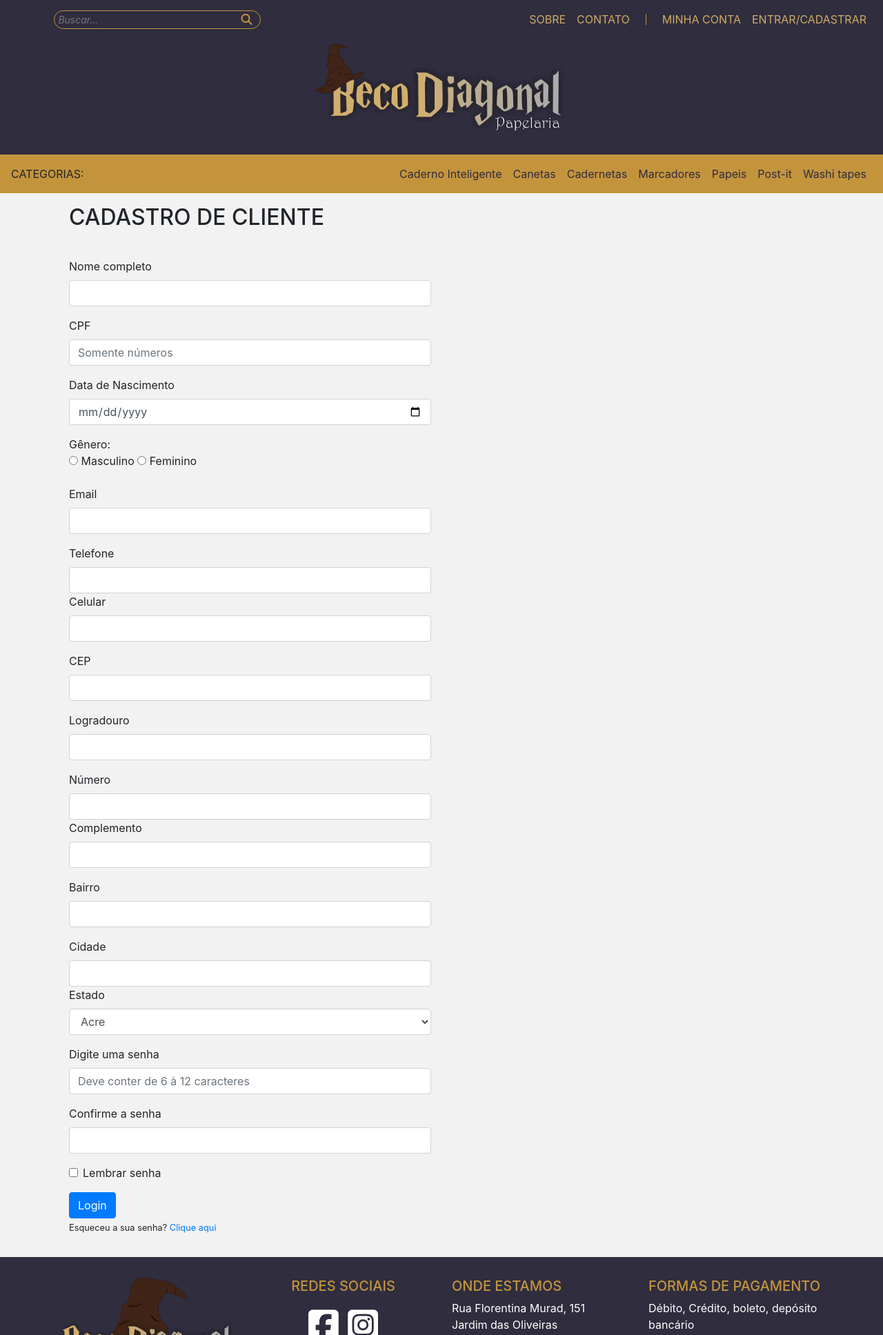
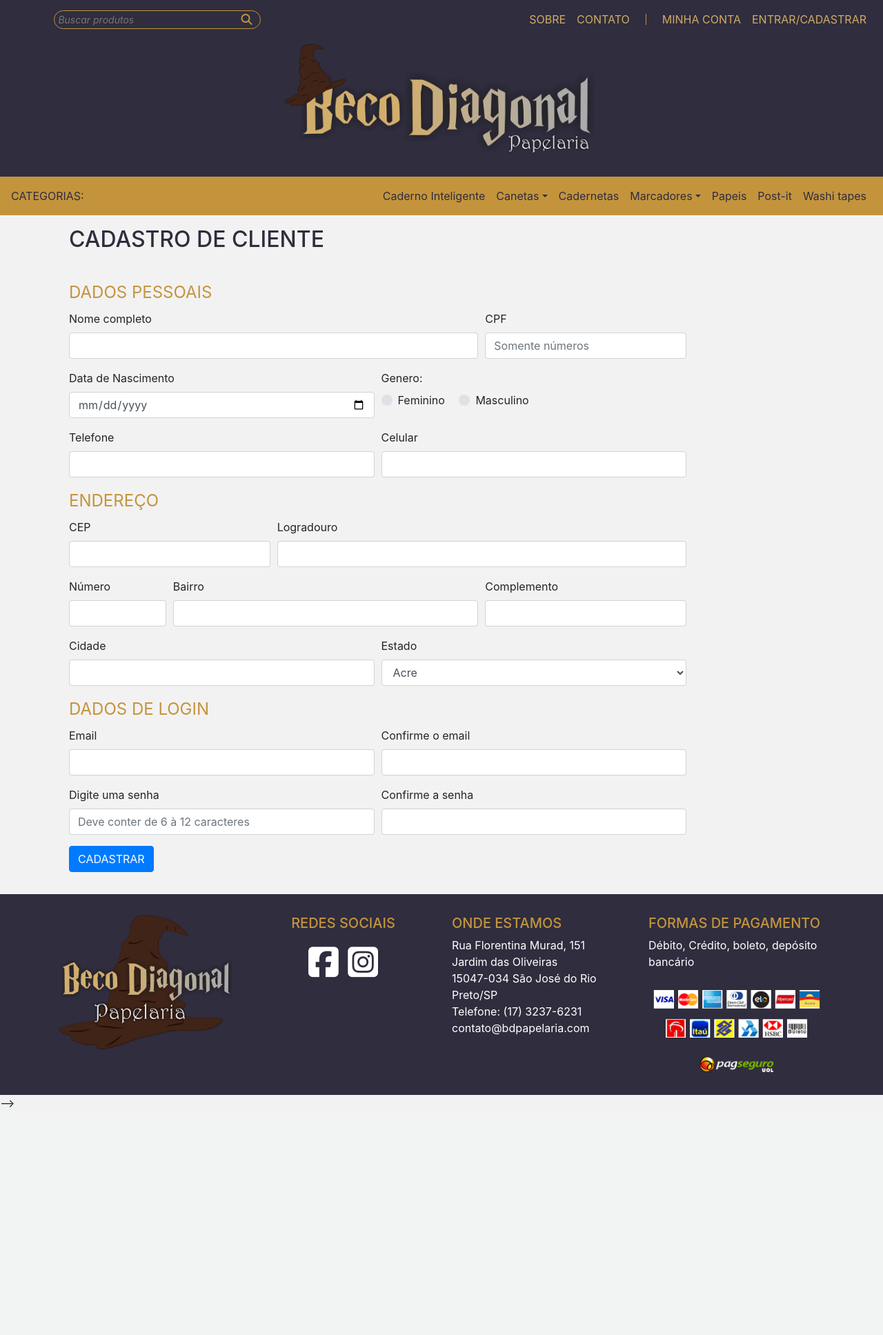
Before and after one commit to soniamarasa/becodiagonal_papelaria, a PHP site: page /cadastro.html in a window 1280 px wide. Shown: the top 1935 px of the page at 69% size. After the commit the page ends 1605 px from the top, so only its background shows below. Run offline with PHP 8.4, Linux system fonts and the light colour scheme; some libraries are stand-ins or nearby versions.

Commit message:
commit 6

```diff
--- a/cadastro.html
+++ b/cadastro.html
@@ -13,12 +13,9 @@
     <script src="https://kit.fontawesome.com/a9b0ab3116.js" crossorigin="anonymous"></script>
     <link rel="icon" href="media/bdicon.png">
 
-
 </head>
 
 <body>
-
-
 
     <header>
         <nav class="navbar navbar-expand-md navbar-light fixed-top navbar-background">
@@ -26,7 +23,7 @@
 
 
             <div id="divBusca">
-                <input type="text" id="txtBusca" placeholder="Buscar..." />
+                <input type="text" id="txtBusca" placeholder="Buscar produtos" />
                 <i class="fas fa-search search"></i>
             </div>
 
@@ -83,16 +80,26 @@
                     <a href="" class="nav-link">Caderno Inteligente</a>
                 </li>
 
-                <li class="nav-item">
-                    <a href="" class="nav-link">Canetas</a>
+                <li class="dropdown nav-item">
+                    <a data-toggle="dropdown" class="dropdown-toggle nav-link js-scroll-trigger">Canetas</a>
+                     <ul class="dropdown-menu">
+                          <li class="nav-item">  <a class="nav-link js-scroll-trigger" href="#">Brush Pen</a></li>
+                          <li class="nav-item">  <a class="nav-link js-scroll-trigger" href="#">Esferográficas</a></li>
+                          <li class="nav-item">  <a class="nav-link js-scroll-trigger" href="#">Gel</a></li>
+                          <li class="nav-item">  <a class="nav-link js-scroll-trigger" href="#">Hidrográficas</a></li>
+                      </ul>
                   </li>
 
                 <li class="nav-item">
                     <a href="" class="nav-link">Cadernetas</a>
                 </li>
 
-                <li class="nav-item">
-                    <a href="" class="nav-link">Marcadores</a>
+                <li class="dropdown nav-item">
+                    <a data-toggle="dropdown" class="dropdown-toggle nav-link js-scroll-trigger">Marcadores</a>
+                     <ul class="dropdown-menu">
+                          <li class="nav-item">  <a class="nav-link js-scroll-trigger" href="#">Marcadores Artisticos </a></li>
+                          <li class="nav-item">  <a class="nav-link js-scroll-trigger" href="#">Marca-Texto </a></li>
+                      </ul>
                   </li>
 
                 <li class="nav-item">
@@ -113,26 +120,34 @@
 
     <article>
         <div class="container">
-            <div class="col-md-6">
+            <div id="principal" class="col-md-10">
                 <section>
                     <h2 id="login">CADASTRO DE CLIENTE</h2>
-                    <form id="cadastro">
-                        <div class="form-group">
+
+                    <form>
+                        <fieldset>
+                            <legend>DADOS PESSOAIS</legend>
+                            <div class="form-row">
+                                <div class="form-group col-md-8">
                                     <label for="nomeCompleto">Nome completo</label>
-                            <input type="text" class="form-control" id="nomeCompleto" aria-describedby="emailHelp">
+                                    <input type="text" class="form-control" id="nomeCompleto"
+                                        aria-describedby="emailHelp">
                                 </div>
-                        <div class="form-group">
+                                <div class="form-group col-md-4">
                                     <label for="nomeCompleto">CPF</label>
-                            <input type="number" class="form-control" id="nomeCompleto" aria-describedby="emailHelp"
-                                placeholder="Somente números">
+                                    <input type="number" class="form-control" id="nomeCompleto"
+                                        aria-describedby="emailHelp" placeholder="Somente números">
                                 </div>
-                        <div class="form-group">
+                            </div>
+
+                            <div class="form-row">
+                                <div class="form-group col-md-6">
                                     <label for="dataNasc">Data de Nascimento</label>
-                            <input type="date" class="form-control" id="dataNasc" aria-describedby="emailHelp"
+                                    <input type="date"  class="form-control" id="dataNasc" aria-describedby="emailHelp"
                                         placeholder="DD/MM/AAAA">
                                 </div>
 
-                        <div class="form-group">
+                                <!-- <div class="form-group col-md-6">
                                 <div for="genero" class="">
                                     Gênero:
                                 </div>
@@ -144,47 +159,78 @@
                                     <input type="radio" id="genero" name="gender" value="F">
                                     Feminino
                                 </label>
+                            </div> -->
+
+
+                                <div class="form-group col-md-5">
+
+                                    <label>Genero: </label><br>
+                                    <div class="custom-control custom-radio custom-control-inline">
+                                        <input type="radio" id="genero1" name="genero" class="custom-control-input"
+                                            value="F">
+                                        <label class="custom-control-label" for="genero1">Feminino</label>
+                                    </div>
+                                    <div class="custom-control custom-radio custom-control-inline">
+                                        <input type="radio" id="genero2" name="genero" class="custom-control-input"
+                                            value="M">
+                                        <label class="custom-control-label" for="genero2">Masculino</label>
+                                    </div>
                                 </div>
 
-                        <div class="form-group">
-                            <label for="email">Email</label>
-                            <input type="email" class="form-control" id="email" aria-describedby="emailHelp">
                             </div>
 
-                        <div class="form-group">
+                            <div class="form-row">
+
+                                <div class="form-group col-md-6">
                                     <label for="phonenumber">Telefone</label>
-                            <input type="number" class="form-control" id="phonenumber" aria-describedby="emailHelp">
+                                    <input type="tel" class="form-control telefone" id="phonenumber"
+                                        aria-describedby="emailHelp" >
+                                </div>
+                                <div class="form-group col-md-6">
                                     <label for="celnumber">Celular</label>
-                            <input type="number" class="form-control" id="celnumber" aria-describedby="emailHelp">
+                                    <input type="tel" class="form-control telefone" id="celnumber" aria-describedby="emailHelp">
                                 </div>
+                            </div>
+                        </fieldset>
 
+                        <fieldset>
+                            <legend>ENDEREÇO</legend>
 
-                        <div class="form-group">
+                            <div class="form-row">
+                                <div class="form-group col-md-4">
                                     <label for="cep">CEP</label>
                                     <input id="cep" type="text" class="form-control" required>
                                 </div>
-                        <div class="form-group">
+                                <div class="form-group col-md-8">
                                     <label for="logradouro">Logradouro</label>
                                     <input id="logradouro" type="text" class="form-control" required>
                                 </div>
+                            </div>
 
-                        <div class="form-group">
+                            <div class="form-row">
+                                <div class="form-group col-md-2">
                                     <label for="numero">Número</label>
                                     <input id="numero" type="text" class="form-control" required>
-
-                            <label for="complemento">Complemento</label>
-                            <input id="complemento" type="text" class="form-control">
                                 </div>
 
-                        <div class="form-group">
+                                <div class="form-group col-md-6">
                                     <label for="bairro">Bairro</label>
                                     <input id="bairro" type="text" class="form-control" required>
                                 </div>
 
-                        <div class="form-group">
+                                <div class="form-group col-md-4">
+                                    <label for="complemento">Complemento</label>
+                                    <input id="complemento" type="text" class="form-control">
+                                </div>
+                            </div>
+
+
+                            <div class="form-row">
+                                <div class="form-group col-md-6">
                                     <label for="cidade">Cidade</label>
                                     <input id="cidade" type="text" class="form-control" required>
-
+                                </div>
+                                <div class="form-group col-md-6">
                                     <label for="uf">Estado</label>
                                     <select id="uf" class="form-control">
                                         <option value="AC">Acre</option>
@@ -216,23 +262,40 @@
                                         <option value="TO">Tocantins</option>
                                     </select>
                                 </div>
+                            </div>
+                        </fieldset>
+
+                        <fieldset>
+                            <legend>DADOS DE LOGIN</legend>
+
+                            <div class="form-row">
+                                <div class="form-group col-md-6">
+                                    <label for="email">Email</label>
+                                    <input type="email" class="form-control" id="email" aria-describedby="emailHelp">
+                                </div>
+
+                                <div class="form-group col-md-6">
+                                    <label for="email">Confirme o email</label>
+                                    <input type="email" autocomplete="none" class="form-control" id="email" aria-describedby="emailHelp">
+                                </div>
+                            </div>
 
 
-                        <div class="form-group">
+                            <div class="form-row">
+                                <div class="form-group col-md-6">
                                     <label for="password">Digite uma senha</label>
                                     <input type="password" class="form-control" id="password"
                                         placeholder="Deve conter de 6 à 12 caracteres">
                                 </div>
-                        <div class="form-group">
+                                <div class="form-group col-md-6">
                                     <label for="password">Confirme a senha</label>
                                     <input type="password" class="form-control" id="password">
                                 </div>
-                        <div class="form-group form-check">
-                            <input type="checkbox" class="form-check-input" id="lembrarSenha">
-                            <label class="form-check-label" for="lembrarSenha">Lembrar senha</label>
                             </div>
-                        <button type="submit" class="btn btn-primary">Login</button> <br>
-                        <small> Esqueceu a sua senha? <a href="">Clique aqui</a></small>
+                        </fieldset>
+
+                        <button type="submit" class="btn btn-primary">CADASTRAR </button> <br>
+
                     </form>
                 </section>
             </div>
@@ -295,6 +358,34 @@
         crossorigin="anonymous"></script>
 
 
+    <script src="//cdnjs.cloudflare.com/ajax/libs/jquery.maskedinput/1.4.1/jquery.maskedinput.min.js"></script>
+
+
+<script>
+
+jQuery("input.telefone")
+        .mask("(99) 9999-9999?9")
+        .focusout(function (event) {
+            var target, phone, element;
+            target = (event.currentTarget) ? event.currentTarget : event.srcElement;
+            phone = target.value.replace(/\D/g, '');
+            element = $(target);
+            element.unmask();
+            if(phone.length > 10) {
+                element.mask("(99) 99999-999?9");
+            } else {
+                element.mask("(99) 9999-9999?9");
+            }
+        });
+
+</script>
+
+
+
+
+
+
+
     <script type="text/javascript">
         $("#cep").focusout(function () {
             //Início do Comando AJAX
@@ -326,6 +417,10 @@
     </script>
 
 
+
+
+
+
 </body>
 
 </html>
--- a/estilo.css
+++ b/estilo.css
@@ -28,7 +28,8 @@ header {
 }
 
 #imagemcab {
-    height: 8em;
+    height: 10em;
+
 }
 
 .imagembd {
@@ -59,8 +60,9 @@ header {
     outline: none;
 }
 
-.categorias{
+.categorias, .dropdown-menu{
     background-color: #c4943d;
+    color: #2F2D3E;
 }
 
 
@@ -105,6 +107,11 @@ nav.navbar-background{
 .search {
     color: #c4943d;
     align-items: right;
+}
+
+
+.menu {
+    background-color: transparent;
 }
 
 h4 {
@@ -179,13 +186,46 @@ section {
 }
 
 
+h2{
+   padding-bottom: 1em;
+   color: #2F2D3E;
+}
+
+#principal {
+    align-items: center;
+
+}
+
+legend {
+    color: #c4943d;
+}
 
 
 
-h2{
-   padding-bottom: 1em;
-}
+@media (max-width: 575.98px) {
+    #imagemcab {
+        height: 5em;
 
-#cadastro {
+    }
+
+    .imagembd {
+        height: inherit;
+    }
+
+    #divBusca{
+        margin-left: 5%;
+        width: 120px;
+
+    }
+
+    #txtBusca{
+        padding-left:5px;
+        font-style:italic;
+        font-size:14px;
+        height:25px;
+        width: 100px;
+        outline: none;
+    }
+
 
 }
```
Also changed, not shown: index.html (+21 -7 lines), login.html (+19 -8 lines). Lines whose indentation alone changed are shown as unchanged.
